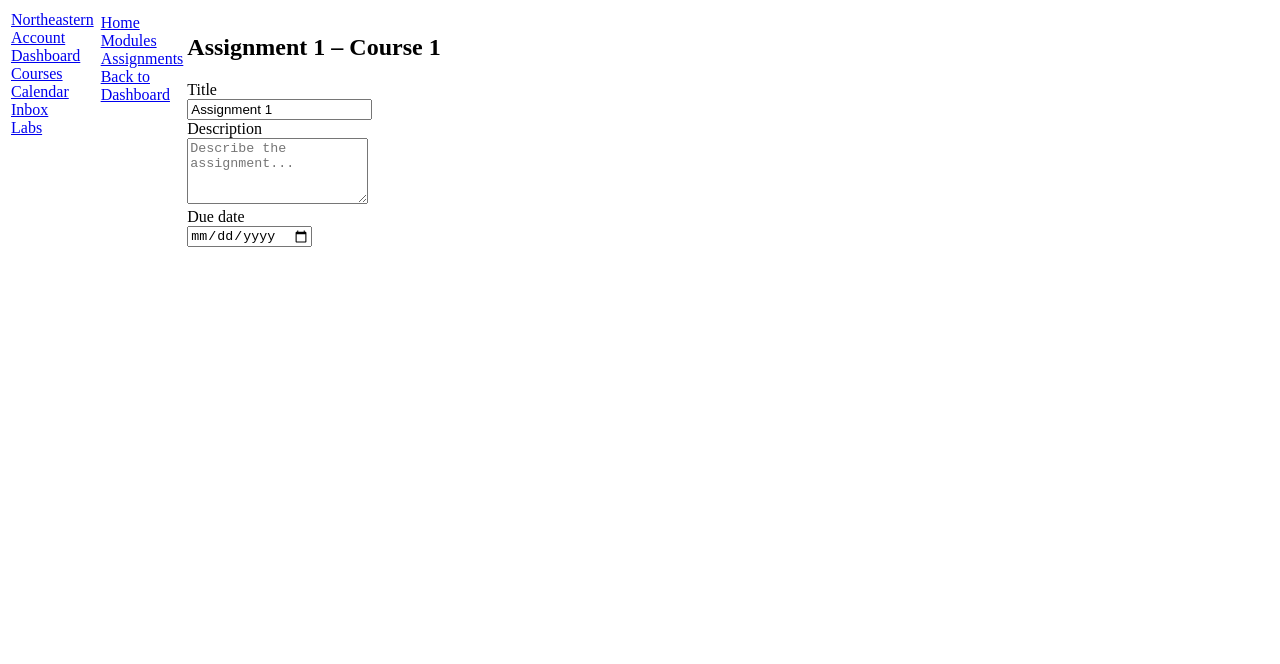
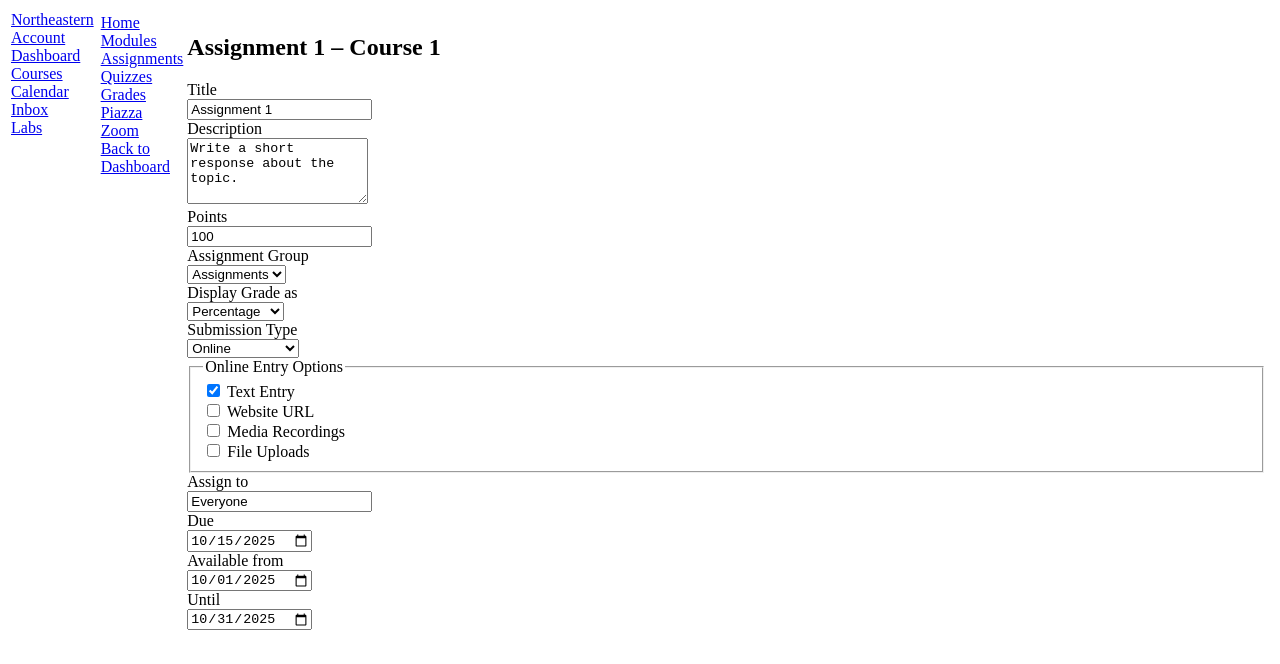
Before and after one commit to 1kh4ng/kambaz-next-js, a Next.js app: page /Courses/1/Assignments/1 in a window 1280 px wide. Shown: the top 664 px of the page. Built offline with nearby package versions, Linux system fonts and the light colour scheme.

Commit message:
A1 fixes; default values, nav links, modules, course home

```diff
--- a/app/(Kambaz)/Courses/[cid]/Assignments/[aid]/page.tsx
+++ b/app/(Kambaz)/Courses/[cid]/Assignments/[aid]/page.tsx
@@ -2,20 +2,95 @@ export default function AssignmentEditor(
   { params }: { params: { cid: string; aid: string } }
 ) {
   const { cid, aid } = params;
+
   return (
     <div id="wd-assignment-editor">
       <h2>Assignment {aid} – Course {cid}</h2>
+
       <div>
         <label htmlFor="wd-assignment-title">Title</label><br/>
-        <input id="wd-assignment-title" placeholder="Assignment title" defaultValue={`Assignment ${aid}`} />
+        <input
+          id="wd-assignment-title"
+          placeholder="Assignment title"
+          defaultValue={`Assignment ${aid}`}
+        />
+      </div>
+
+      <div>
+        <label htmlFor="wd-assignment-desc">Description</label><br/>
+        <textarea
+          id="wd-assignment-desc"
+          rows={4}
+          defaultValue="Write a short response about the topic."
+        />
+      </div>
+
+      {/* Points (number) */}
+      <div>
+        <label htmlFor="wd-assignment-points">Points</label><br/>
+        <input id="wd-assignment-points" type="number" defaultValue={100} />
+      </div>
+
+      {/* Assignment Group (dropdown) */}
+      <div>
+        <label htmlFor="wd-assignment-group">Assignment Group</label><br/>
+        <select id="wd-assignment-group" defaultValue="ASSIGNMENTS">
+          <option value="ASSIGNMENTS">Assignments</option>
+          <option value="QUIZZES">Quizzes</option>
+          <option value="EXAMS">Exams</option>
+          <option value="PROJECT">Project</option>
+        </select>
+      </div>
+
+      {/* Display Grade (dropdown) */}
+      <div>
+        <label htmlFor="wd-display-grade">Display Grade as</label><br/>
+        <select id="wd-display-grade" defaultValue="PERCENTAGE">
+          <option value="PERCENTAGE">Percentage</option>
+          <option value="POINTS">Points</option>
+          <option value="LETTER_GRADE">Letter Grade</option>
+          <option value="GPA_SCALE">GPA Scale</option>
+          <option value="NOT_GRADED">Not Graded</option>
+        </select>
+      </div>
+
+      {/* Submission Type (dropdown) */}
+      <div>
+        <label htmlFor="wd-submission-type">Submission Type</label><br/>
+        <select id="wd-submission-type" defaultValue="ONLINE">
+          <option value="ONLINE">Online</option>
+          <option value="ON_PAPER">On Paper</option>
+          <option value="NONE">No Submission</option>
+        </select>
+      </div>
+
+      {/* Online Entry Options (checkboxes) */}
+      <fieldset id="wd-online-entry-options">
+        <legend>Online Entry Options</legend>
+        <label><input type="checkbox" defaultChecked /> Text Entry</label><br/>
+        <label><input type="checkbox" /> Website URL</label><br/>
+        <label><input type="checkbox" /> Media Recordings</label><br/>
+        <label><input type="checkbox" /> File Uploads</label>
+      </fieldset>
+
+      {/* Assign to (default value) */}
+      <div>
+        <label htmlFor="wd-assign-to">Assign to</label><br/>
+        <input id="wd-assign-to" defaultValue="Everyone" />
+      </div>
+
+      {/* Dates (type=date with defaults) */}
+      <div>
+        <label htmlFor="wd-due-date">Due</label><br/>
+        <input id="wd-due-date" type="date" defaultValue="2025-10-15" />
       </div>
       <div>
-        <label htmlFor="wd-assignment-desc">Description</label><br/>
-        <textarea id="wd-assignment-desc" rows={4} placeholder="Describe the assignment..." />
+        <label htmlFor="wd-available-from">Available from</label><br/>
+        <input id="wd-available-from" type="date" defaultValue="2025-10-01" />
       </div>
       <div>
-        <label htmlFor="wd-assignment-due">Due date</label><br/>
-        <input id="wd-assignment-due" type="date" />
+        <label htmlFor="wd-available-until">Until</label><br/>
+        <input id="wd-available-until" type="date" defaultValue="2025-10-31" />
       </div>
     </div>
   );
--- a/app/(Kambaz)/Courses/[cid]/Navigation.tsx
+++ b/app/(Kambaz)/Courses/[cid]/Navigation.tsx
@@ -6,6 +6,10 @@ export default function CourseNavigation({ cid }: { cid: string }) {
       <Link href={`/Courses/${cid}/Home`}        id="wd-course-home-link">Home</Link><br/>
       <Link href={`/Courses/${cid}/Modules`}     id="wd-course-modules-link">Modules</Link><br/>
       <Link href={`/Courses/${cid}/Assignments`} id="wd-course-assignments-link">Assignments</Link><br/>
+      <Link href={`/Courses/${cid}/Quizzes`}     id="wd-course-quizzes-link">Quizzes</Link><br/>
+      <Link href={`/Courses/${cid}/Grades`}      id="wd-course-grades-link">Grades</Link><br/>
+      <Link href={`/Courses/${cid}/Piazza`}      id="wd-course-piazza-link">Piazza</Link><br/>
+      <Link href={`/Courses/${cid}/Zoom`}        id="wd-course-zoom-link">Zoom</Link><br/>
       <Link href={`/Dashboard`}                  id="wd-course-dashboard-link">Back to Dashboard</Link><br/>
     </div>
   );
```
Also changed, not shown: app/(Kambaz)/Account/Signin/page.tsx (+17 -7 lines), app/(Kambaz)/Account/Signup/page.tsx (+18 -4 lines), app/(Kambaz)/Courses/[cid]/Grades/page.tsx (added, +8 -0 lines), app/(Kambaz)/Courses/[cid]/Home/page.tsx (+47 -2 lines), app/(Kambaz)/Courses/[cid]/Modules/page.tsx (+16 -5 lines), app/(Kambaz)/Courses/[cid]/Piazza/page.tsx (added, +8 -0 lines), app/(Kambaz)/Courses/[cid]/Quizzes/page.tsx (added, +8 -0 lines), app/(Kambaz)/Courses/[cid]/Zoom/page.tsx (added, +8 -0 lines).
